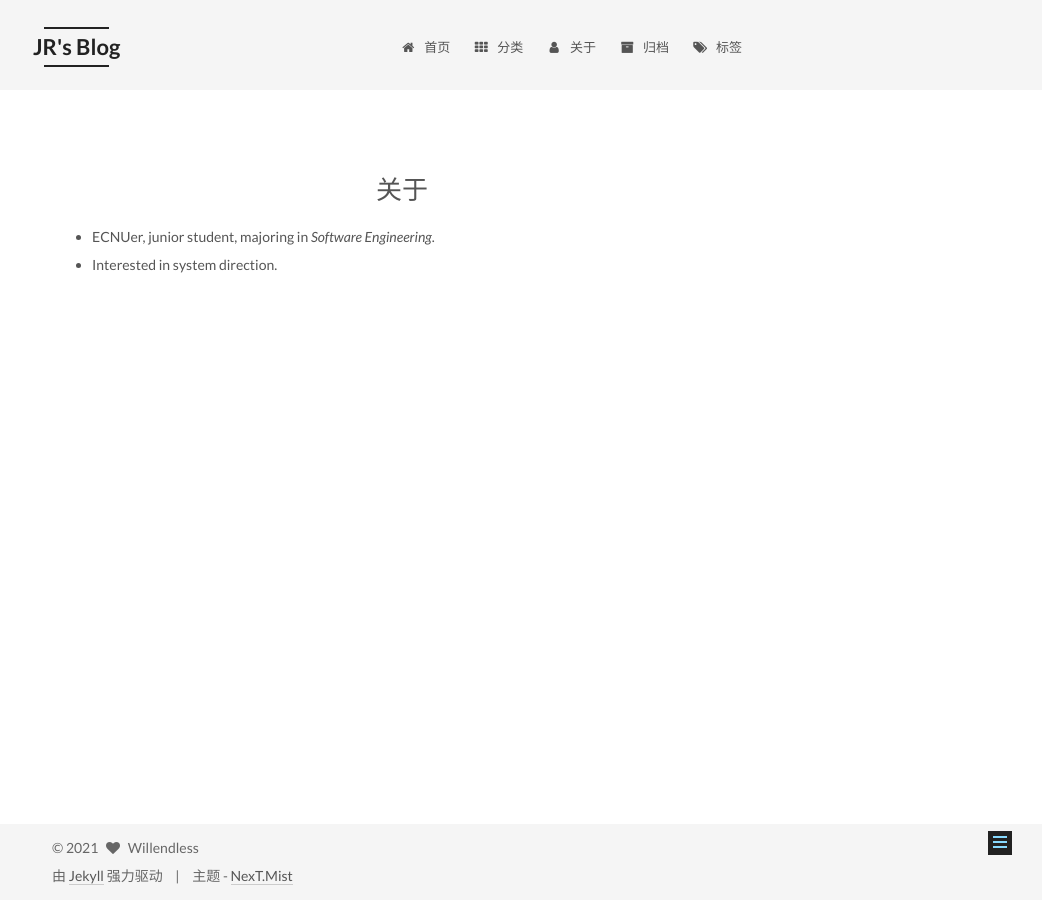
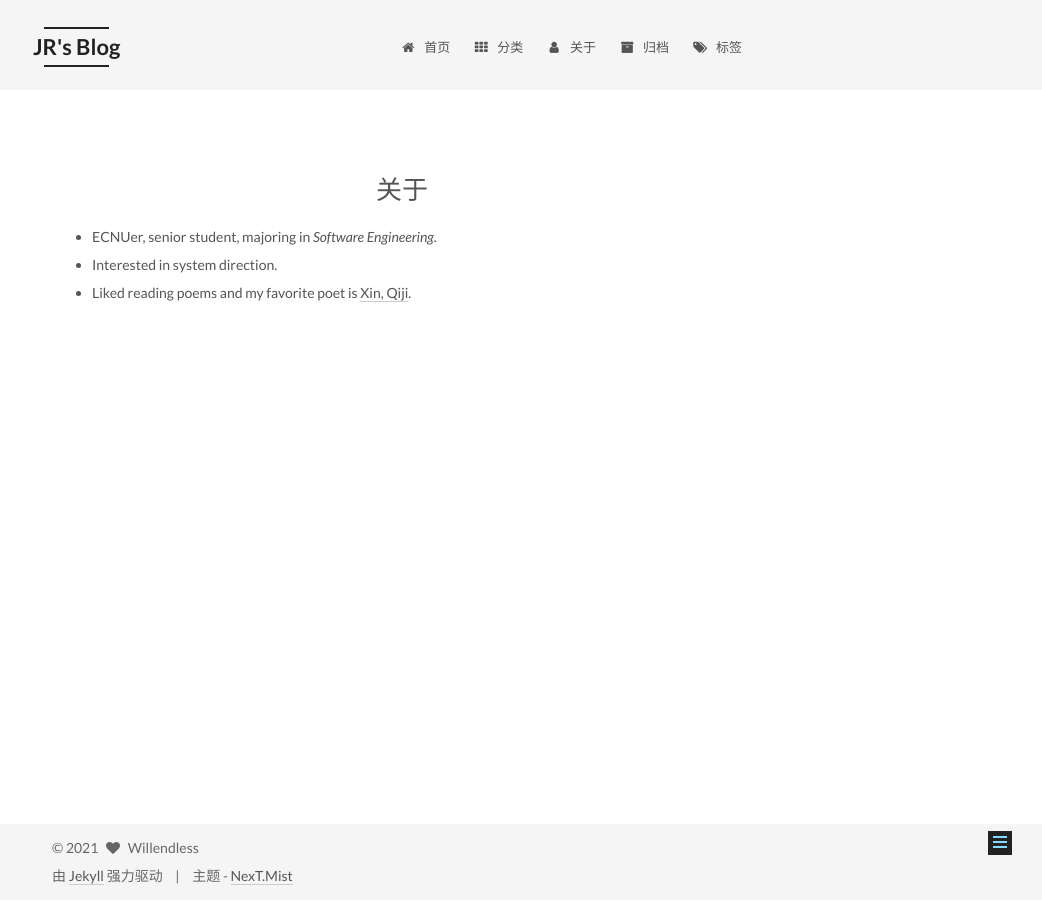
Before and after one commit to Willendless/willendless.github.io, a Jekyll site: the page built from about/index.md, in a window 1280 px wide. Shown: the whole page, without its empty margins (238-1280 px from the left). Built offline with Jekyll 4.4.1, drawn with Linux system fonts in a browser that asks for light colours.

Commit message:
chore: update about

```diff
--- a/about/index.md
+++ b/about/index.md
@@ -3,5 +3,6 @@ layout: page
 type: about
 ---
 
-+ ECNUer, junior student, majoring in *Software Engineering*.
++ ECNUer, senior student, majoring in *Software Engineering*.
 + Interested in system direction.
++ Liked reading poems and my favorite poet is [Xin, Qiji](https://en.wikipedia.org/wiki/Xin_Qiji).
```
